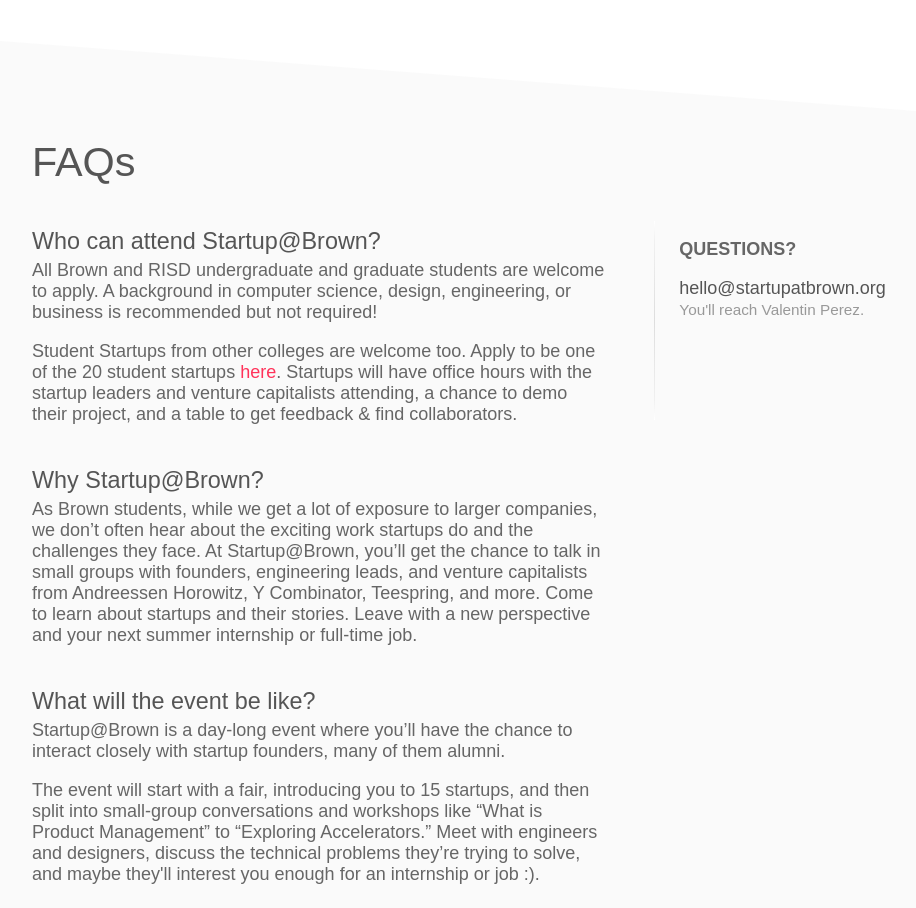
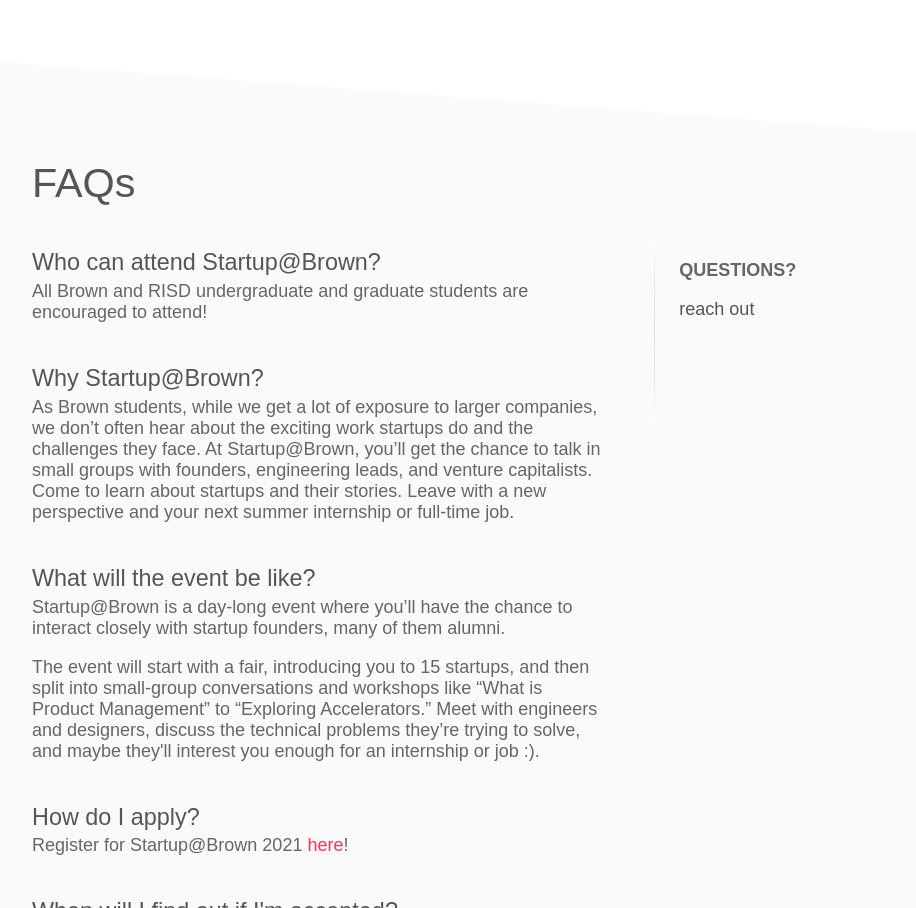
Before and after one commit to startupatbrown/startupatbrown.github.io, a Jekyll site: the page built from index.html, in a window 1280 px wide and 1400 px high, scrolled down 7903 px, cut to the strip 0-908 px from the top of the window. Shown: the whole strip, without its empty margins (111-1027 px from the left). Built offline with Jekyll 4.4.1, drawn with Linux system fonts in a browser that asks for light colours; nearby versions of some CDN libraries; library files that are not in the unit come from our copies; some of the changed text lies outside the part shown.

Commit message:
Update index.html

```diff
--- a/index.html
+++ b/index.html
@@ -385,23 +385,21 @@
         <div id="faq-questions" class="col-sm-7">
           <h2>FAQs</h2>
           <h3>Who can attend Startup@Brown?</h3>
-          <p>All Brown and RISD undergraduate and graduate students are welcome to apply. A background in computer science, design, engineering, or business is recommended but not required! </p>
-          <p>Student Startups from other colleges are welcome too. Apply to be one of the 20 student startups <a href="">here</a>. Startups will have office hours with the startup leaders and venture capitalists attending, a chance to demo their project, and a table to get feedback &amp; find collaborators.</p>
+          <p>All Brown and RISD undergraduate and graduate students are encouraged to attend! </p>
           <h3>Why Startup@Brown?</h3>
-          <p>As Brown students, while we get a lot of exposure to larger companies, we don’t often hear about the exciting work startups do and the challenges they face. At Startup@Brown, you’ll get the chance to talk in small groups with founders, engineering leads, and venture capitalists from Andreessen Horowitz, Y Combinator, Teespring, and more. Come to learn about startups and their stories. Leave with a new perspective and your next summer internship or full-time job.</p>
+          <p>As Brown students, while we get a lot of exposure to larger companies, we don’t often hear about the exciting work startups do and the challenges they face. At Startup@Brown, you’ll get the chance to talk in small groups with founders, engineering leads, and venture capitalists. Come to learn about startups and their stories. Leave with a new perspective and your next summer internship or full-time job.</p>
           <h3>What will the event be like?</h3>
           <p>Startup@Brown is a day-long event where you’ll have the chance to interact closely with startup founders, many of them alumni.</p>
           <p>The event will start with a fair, introducing you to 15 startups, and then split into small-group conversations and workshops like “What is Product Management” to “Exploring Accelerators.” Meet with engineers and designers, discuss the technical problems they’re trying to solve, and maybe they'll interest you enough for an internship or job :).</p>
           <h3>How do I apply?</h3>
           <p>Register for Startup@Brown 2021 <a href="http://eepurl.com/bzrWy9">here</a>!</p>
           <h3>When will I find out if I'm accepted?</h3>
-          <p>We'd love if everyone could attend, but we usually receive way more interest than the space available. We'll tell you if you have a spot by September 17th.</p>
+          <p>We'd love if everyone could attend, but in past years we've received way more interest than available. Please apply early to reserve a spot!</p>
         </div>
 
         <div id="questions-contact" class="col-sm-4">
             <p id="questions"><b>QUESTIONS?</b></p>
-            <a class="aside-email" href="mailto:hello@startupatbrown.org">hello@startupatbrown.org</a><br>
-           <small>You'll reach Valentin Perez.</small>
+            <a class="aside-email" href="mailto:startupatbrown2021@gmail.com">reach out</a><br>
         </div>
       </div>
     </div>
```
Also changed, not shown: other parts of index.html (+2 -2 lines).
